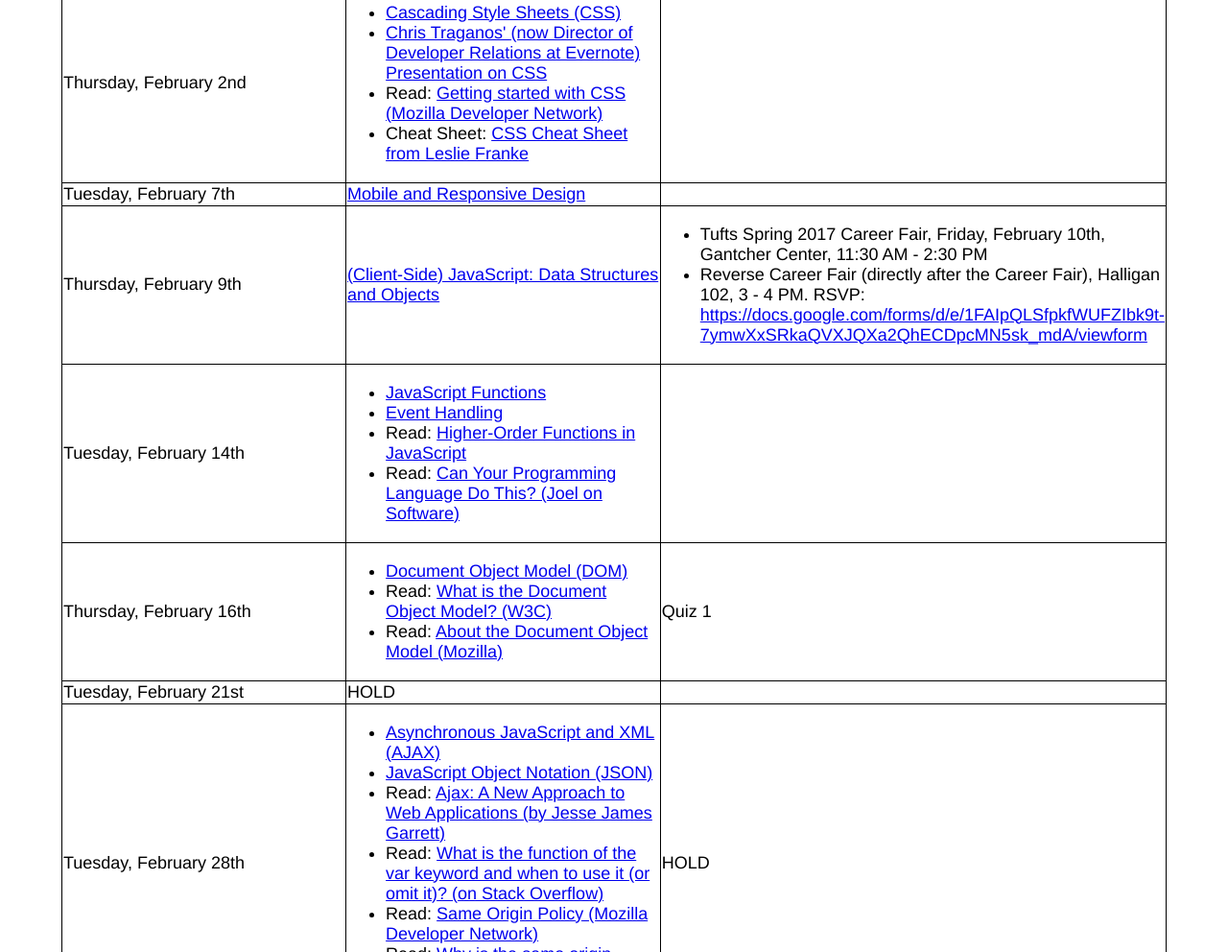
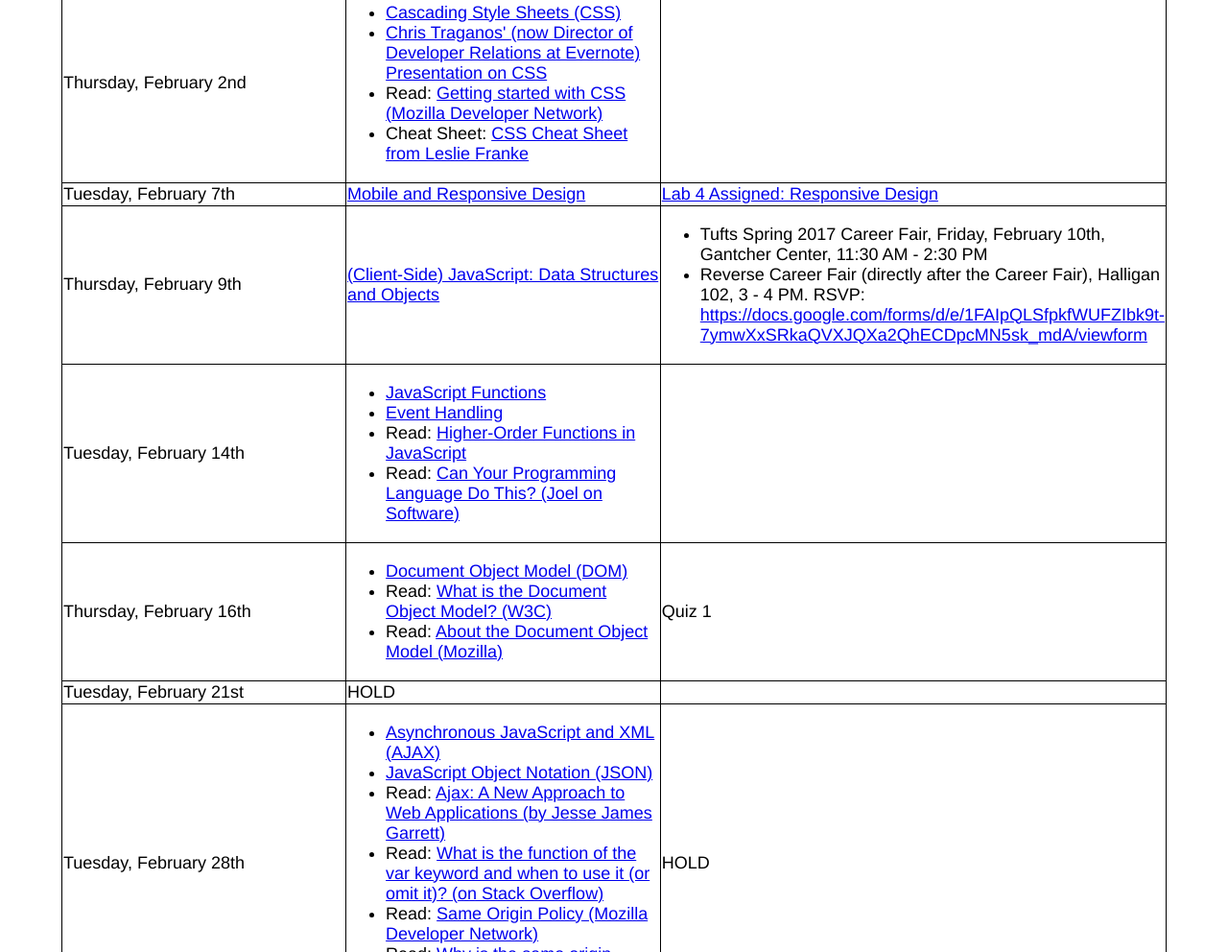
Before and after one commit to SookritM/WebProgramming, a plain HTML site: page index.html in a window 1280 px wide. Shown: the part 2737-3729 px from the top of the page at 96% size. Drawn offline with Linux system fonts and the light colour scheme.

Commit message:
Posted responsive design lab

```diff
--- a/index.html
+++ b/index.html
@@ -170,7 +170,7 @@
 <tr>
 <td>Tuesday, February 7th</td>
 <td><a href="notes/css3.html">Mobile and Responsive Design</a></td>
-<td>&nbsp;</td>
+<td><a href="assignments/lab-responsive.html">Lab 4 Assigned: Responsive Design</a></td>
 </tr>
 <tr>
 <td>Thursday, February 9th</td>
```
